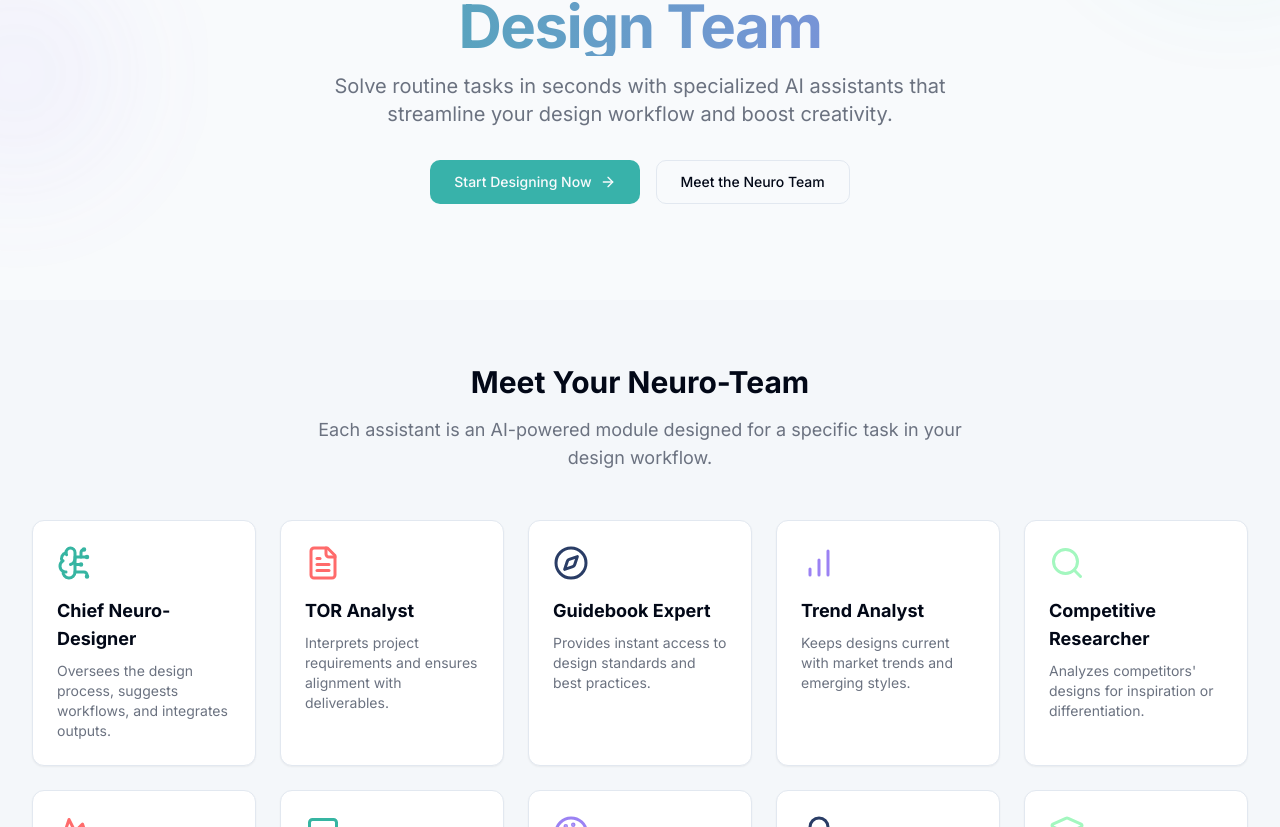
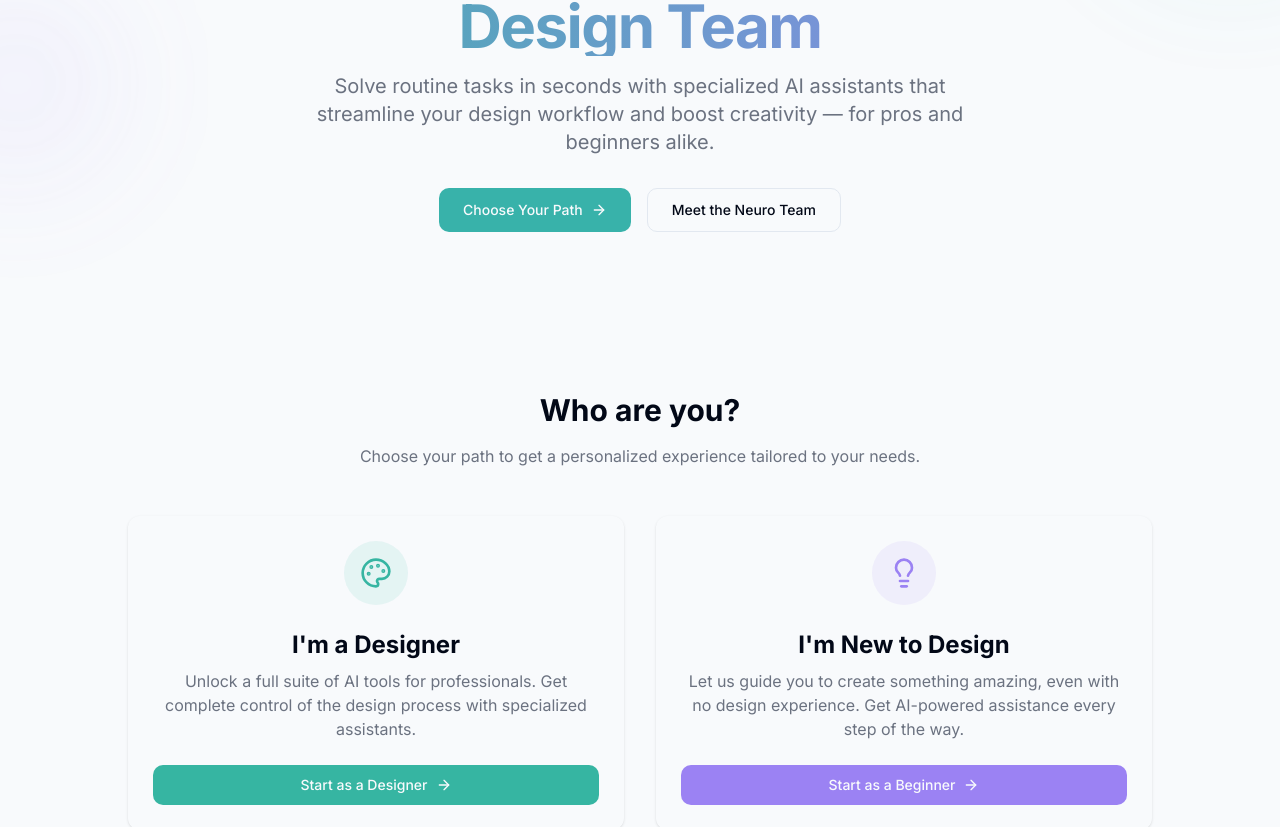
Before and after one commit to Cleschoff/design-neuro-hub, a React (Vite) app: page / in a window 1280 px wide. Shown: the part 273-1100 px from the top of the page. Built offline with nearby package versions, Linux system fonts and the light colour scheme.

Commit message:
Refactor: Implement user choice on homepage
Add a user choice prompt to the homepage to differentiate between designer and non-designer pathways. This includes adding options for "I'm a Designer" and "I'm New to Design" with corresponding subtexts and buttons.

```diff
--- a/src/components/Hero.tsx
+++ b/src/components/Hero.tsx
@@ -23,16 +23,20 @@ const Hero = () => {
           </h1>
 
           <p className="max-w-2xl mx-auto text-lg md:text-xl text-gray-500 dark:text-gray-400 mb-8">
-            Solve routine tasks in seconds with specialized AI assistants that streamline your design workflow and boost creativity.
+            Solve routine tasks in seconds with specialized AI assistants that streamline your design workflow and boost creativity — for pros and beginners alike.
           </p>
 
           <div className="flex flex-col sm:flex-row gap-4 justify-center">
-            <Link to="/dashboard">
-              <Button size="lg" className="bg-primary gap-2 px-6">
-                Start Designing Now
-                <ArrowRight size={16} />
-              </Button>
-            </Link>
+            <Button size="lg" className="bg-primary gap-2 px-6" onClick={() => {
+              // Smooth scroll to path selection section
+              document.querySelector('#path-selection')?.scrollIntoView({
+                behavior: 'smooth',
+                block: 'start'
+              });
+            }}>
+              Choose Your Path
+              <ArrowRight size={16} />
+            </Button>
             <Link to="/features">
               <Button size="lg" variant="outline" className="gap-2 px-6">
                 Meet the Neuro Team
--- /dev/null
+++ b/src/components/PathSelection.tsx
@@ -0,0 +1,87 @@
+
+import { useState } from "react";
+import { Button } from "@/components/ui/button";
+import { ArrowRight, Palette, Lightbulb } from "lucide-react";
+import { Link } from "react-router-dom";
+
+const PathSelection = () => {
+  const [hoveredPath, setHoveredPath] = useState<"designer" | "beginner" | null>(null);
+
+  return (
+    <div id="path-selection" className="w-full py-16 px-4 sm:px-6 lg:px-8">
+      <div className="text-center mb-12">
+        <h2 className="text-3xl font-bold mb-4">Who are you?</h2>
+        <p className="text-gray-500 dark:text-gray-400 max-w-2xl mx-auto">
+          Choose your path to get a personalized experience tailored to your needs.
+        </p>
+      </div>
+
+      <div className="grid md:grid-cols-2 gap-8 max-w-5xl mx-auto">
+        {/* Designer Path */}
+        <div
+          className={`border rounded-xl overflow-hidden transition-all duration-300 ${
+            hoveredPath === "designer"
+              ? "shadow-lg shadow-neuro-teal/20 scale-[1.02] border-neuro-teal"
+              : "shadow border-transparent"
+          }`}
+          onMouseEnter={() => setHoveredPath("designer")}
+          onMouseLeave={() => setHoveredPath(null)}
+        >
+          <div className="p-6 flex flex-col h-full">
+            <div className="flex items-center justify-center w-16 h-16 rounded-full bg-neuro-teal/10 mb-6 mx-auto">
+              <Palette className="w-8 h-8 text-neuro-teal" />
+            </div>
+            <h3 className="text-2xl font-bold mb-2 text-center">I'm a Designer</h3>
+            <p className="text-center mb-6 text-gray-500 dark:text-gray-400 flex-grow">
+              Unlock a full suite of AI tools for professionals.
+              Get complete control of the design process with specialized assistants.
+            </p>
+            <Link to="/dashboard" className="mt-auto">
+              <Button className="w-full gap-2 bg-neuro-teal hover:bg-neuro-teal/90">
+                Start as a Designer
+                <ArrowRight size={16} />
+              </Button>
+            </Link>
+          </div>
+        </div>
+
+        {/* Beginner Path */}
+        <div
+          className={`border rounded-xl overflow-hidden transition-all duration-300 ${
+            hoveredPath === "beginner"
+              ? "shadow-lg shadow-neuro-lavender/20 scale-[1.02] border-neuro-lavender"
+              : "shadow border-transparent"
+          }`}
+          onMouseEnter={() => setHoveredPath("beginner")}
+          onMouseLeave={() => setHoveredPath(null)}
+        >
+          <div className="p-6 flex flex-col h-full">
+            <div className="flex items-center justify-center w-16 h-16 rounded-full bg-neuro-lavender/10 mb-6 mx-auto">
+              <Lightbulb className="w-8 h-8 text-neuro-lavender" />
+            </div>
+            <h3 className="text-2xl font-bold mb-2 text-center">I'm New to Design</h3>
+            <p className="text-center mb-6 text-gray-500 dark:text-gray-400 flex-grow">
+              Let us guide you to create something amazing, even with no design experience.
+              Get AI-powered assistance every step of the way.
+            </p>
+            <Link to="/dashboard" className="mt-auto">
+              <Button className="w-full gap-2 bg-neuro-lavender hover:bg-neuro-lavender/90">
+                Start as a Beginner
+                <ArrowRight size={16} />
+              </Button>
+            </Link>
+          </div>
+        </div>
+      </div>
+
+      <div className="text-center mt-12">
+        <Link to="/features" className="inline-flex items-center text-primary hover:underline">
+          Just exploring? Take a quick tour
+          <ArrowRight size={16} className="ml-1" />
+        </Link>
+      </div>
+    </div>
+  );
+};
+
+export default PathSelection;
--- a/src/pages/Home.tsx
+++ b/src/pages/Home.tsx
@@ -1,6 +1,7 @@
 
 import Navbar from "@/components/Navbar";
 import Hero from "@/components/Hero";
+import PathSelection from "@/components/PathSelection";
 import NeuroTeam from "@/components/NeuroTeam";
 import Features from "@/components/Features";
 import Testimonials from "@/components/Testimonials";
@@ -14,6 +15,7 @@ const Home = () => {
       <Navbar />
       <main className="flex-1">
         <Hero />
+        <PathSelection />
         <NeuroTeam />
         <Features />
         <Testimonials />
```
